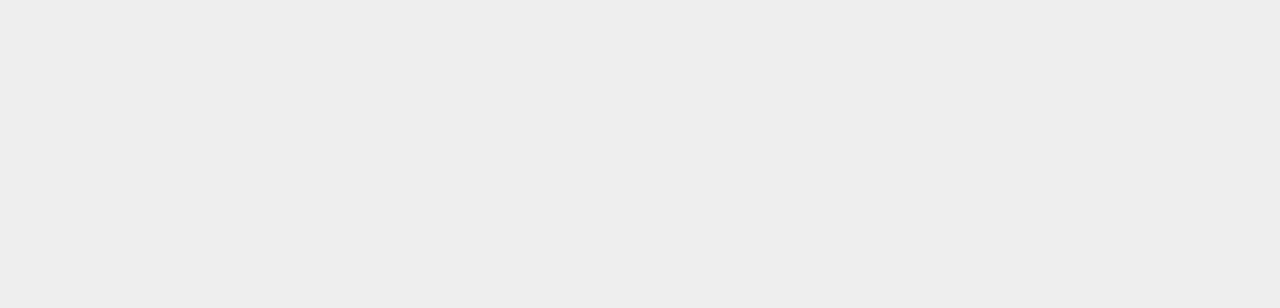
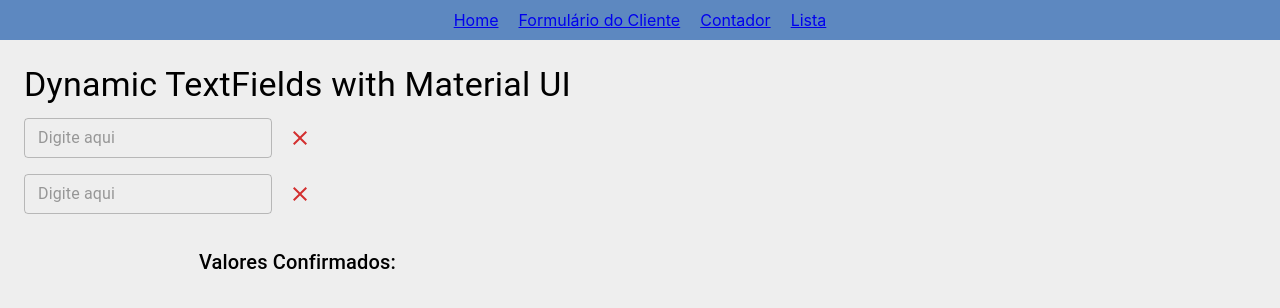
Before and after one commit to edsoncarlosdvp/my-app-test, a React (Create React App) app: page /list in a window 1280 px wide. Before the commit this address had no page. Shown: the top 308 px of the page. Built offline with nearby package versions, Linux system fonts and the light colour scheme.

Commit message:
Feat: Lista de testes

```diff
--- /dev/null
+++ b/src/Components/ListTest/ListText.tsx
@@ -0,0 +1,114 @@
+import CheckIcon from "@mui/icons-material/Check";
+import CloseIcon from "@mui/icons-material/Close";
+import { Box, IconButton, TextField, Typography } from "@mui/material";
+import React, { useEffect, useState } from "react";
+
+interface FieldData {
+  id: string;
+  value: string;
+  disabled: boolean;
+}
+
+const ListText: React.FC = () => {
+  const [fields, setFields] = useState<FieldData[]>([]);
+  const [values, setValues] = useState<string[]>([]);
+  const [disabled, setDisabled] = useState<boolean>(false);
+
+  const addNewField = () => {
+    const newField: FieldData = {
+      id: Date.now().toString(),
+      value: "",
+      disabled: disabled,
+    };
+    setFields((prev) => [...prev, newField]);
+  };
+
+  const updateFieldValue = (id: string, value: string) => {
+    setFields((prev) =>
+      prev.map((field) =>
+        field.id === id ? { ...field, value } : field
+      )
+    );
+  };
+
+  const confirmField = (id: string) => {
+    setFields((prev) =>
+      prev.map((field) =>
+        field.id === id ? { ...field, disabled: true } : field
+      )
+    );
+    const confirmedValue = fields.find((field) => field.id === id)?.value || "";
+    setValues((prev) => [...prev, confirmedValue]);
+    addNewField(); // Add a new empty TextField after confirming
+    setDisabled(true);
+  };
+
+  const removeField = (id: string) => {
+    setFields((prev) => prev.filter((field) => field.id !== id));
+    const removedValue = fields.find((field) => field.id === id)?.value;
+    if (removedValue) {
+      setValues((prev) => prev.filter((value) => value !== removedValue));
+      setDisabled(false);
+    }
+  };
+
+  useEffect(() => {
+    // Adiciona o campo inicial
+    if (fields.length === 0) {
+      addNewField();
+    }
+  }, []);
+
+  return (
+    <Box sx={{ p: 3 }}>
+      <Typography variant="h4" gutterBottom>
+        Dynamic TextFields with Material UI
+      </Typography>
+      <Box sx={{ display: "flex", flexDirection: "column", gap: 2 }}>
+        {fields.map((field) => (
+          <Box
+            key={field.id}
+            sx={{ display: "flex", alignItems: "center", gap: 1 }}
+          >
+            <TextField
+              variant="outlined"
+              size="small"
+              placeholder="Digite aqui"
+              disabled={field.disabled}
+              value={field.value}
+              onChange={(e) => updateFieldValue(field.id, e.target.value)}
+            />
+            {field.value && !field.disabled && (
+              <IconButton
+                color="success"
+                onClick={() => confirmField(field.id)}
+              >
+                <CheckIcon />
+              </IconButton>
+            )}
+            <IconButton color="error" onClick={() => removeField(field.id)}>
+              <CloseIcon />
+            </IconButton>
+          </Box>
+        ))}
+        {fields.length === 0 && (
+          <Typography variant="body1">
+            Clique no botão de check para adicionar um campo.
+          </Typography>
+        )}
+      </Box>
+      <Box sx={{ mt: 4 }}>
+        <Typography variant="h6">Valores Confirmados:</Typography>
+        <Box>
+          {values.map((value, index) => (
+            <Typography key={index} variant="body1">
+              {value}
+            </Typography>
+          ))}
+        </Box>
+      </Box>
+    </Box>
+  );
+};
+
+export default ListText;
--- a/src/router/router.tsx
+++ b/src/router/router.tsx
@@ -1,5 +1,6 @@
 import { BrowserRouter, Route, Routes } from "react-router-dom";
 import App from "../App";
+import ListText from "../Components/ListTest/ListText";
 import { ClientForm } from "../pages/clientForm";
 import { Counter } from "../pages/counter";
 import { Fetch } from "../pages/fetch";
@@ -18,6 +19,7 @@ export const Router = () => {
           <Route path="timer" element={<Timer />} />
           <Route path="fetch" element={<Fetch />} />
           <Route path="resultados" element={<SearchResults />} />
+          <Route path="list" element={<ListText />} />
         </Route>
       </Routes>
     </BrowserRouter>
```
